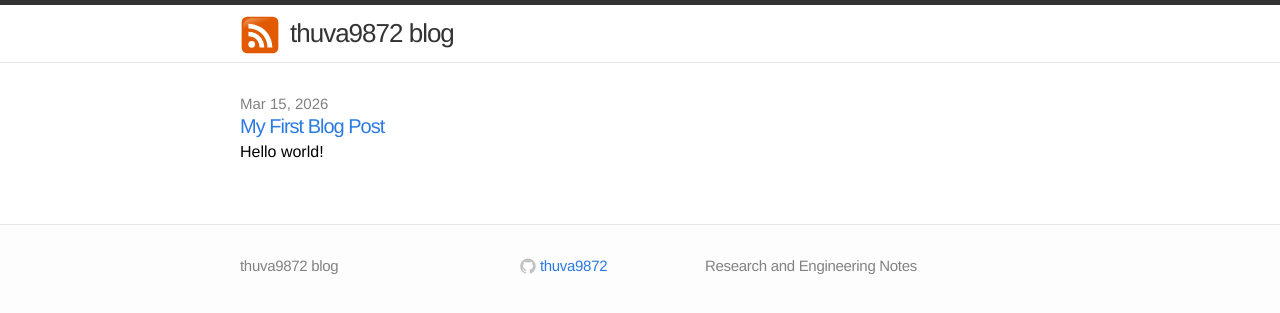
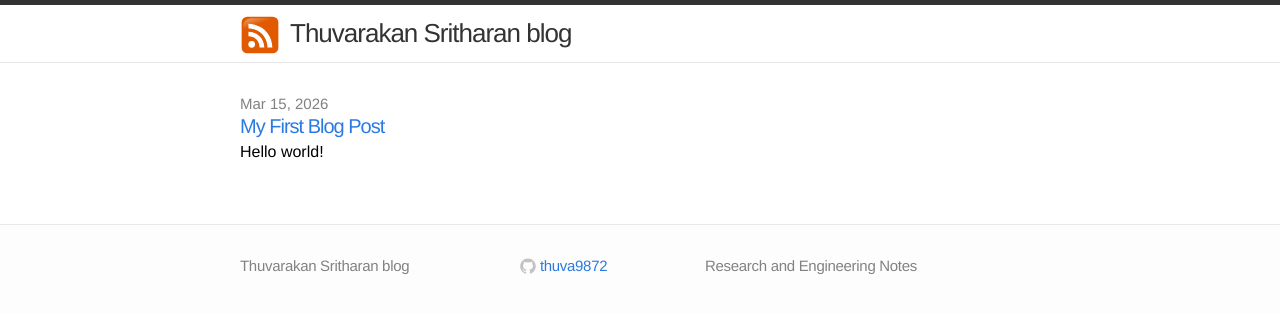
Before and after one commit to thuva9872/thuva9872.github.io, a Jekyll site: the page built from index.html, in a window 1280 px wide. Shown: the top 313 px of the page. Built offline with Jekyll 4.4.1, drawn with Linux system fonts in a browser that asks for light colours.

Commit message:
Rename page name

```diff
--- a/_config.yml
+++ b/_config.yml
@@ -1,5 +1,5 @@
 # Site settings
-title: thuva9872 blog
+title: Thuvarakan Sritharan blog
 description: "Research and Engineering Notes"
 baseurl: ""
 url: "https://thuva9872.github.io"
```
